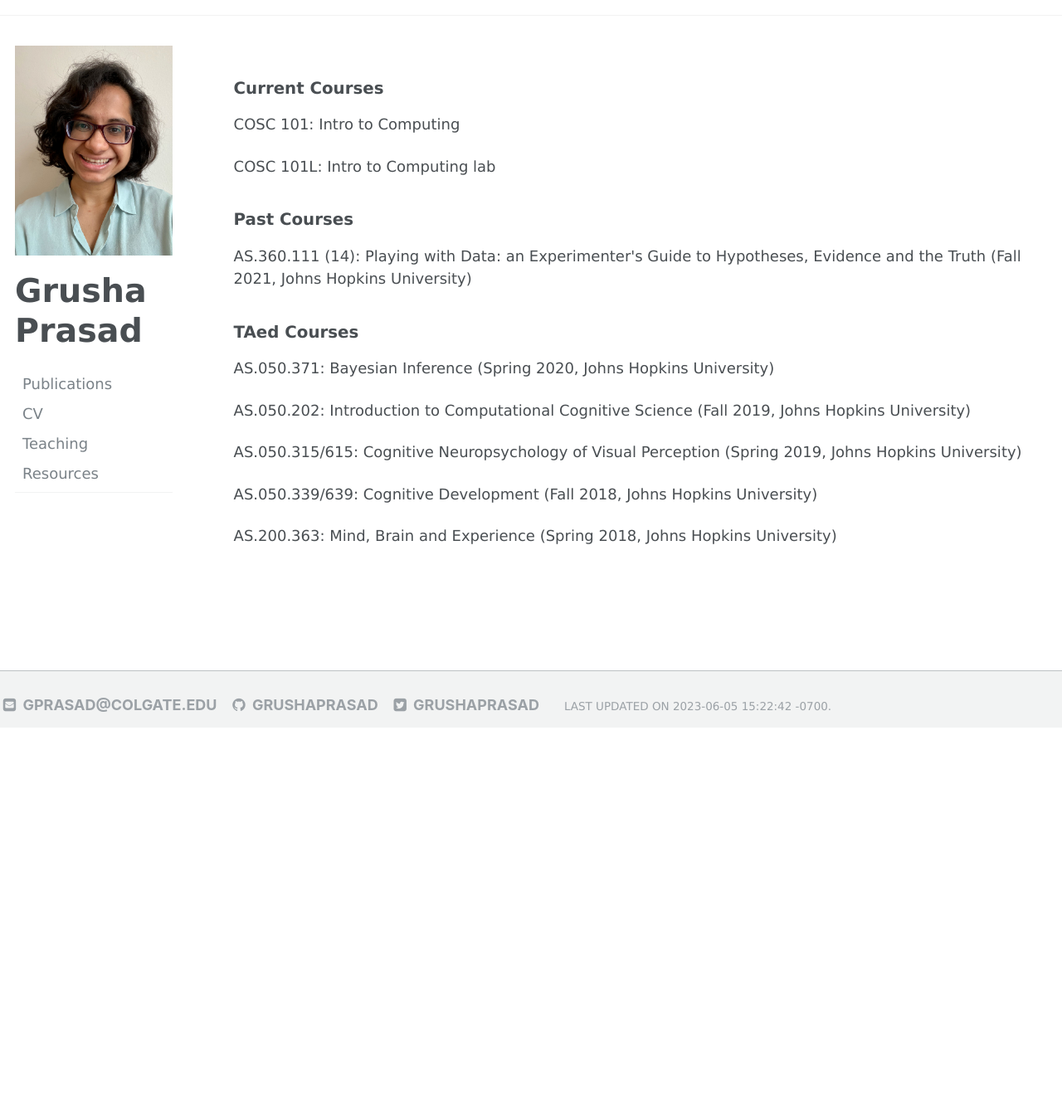
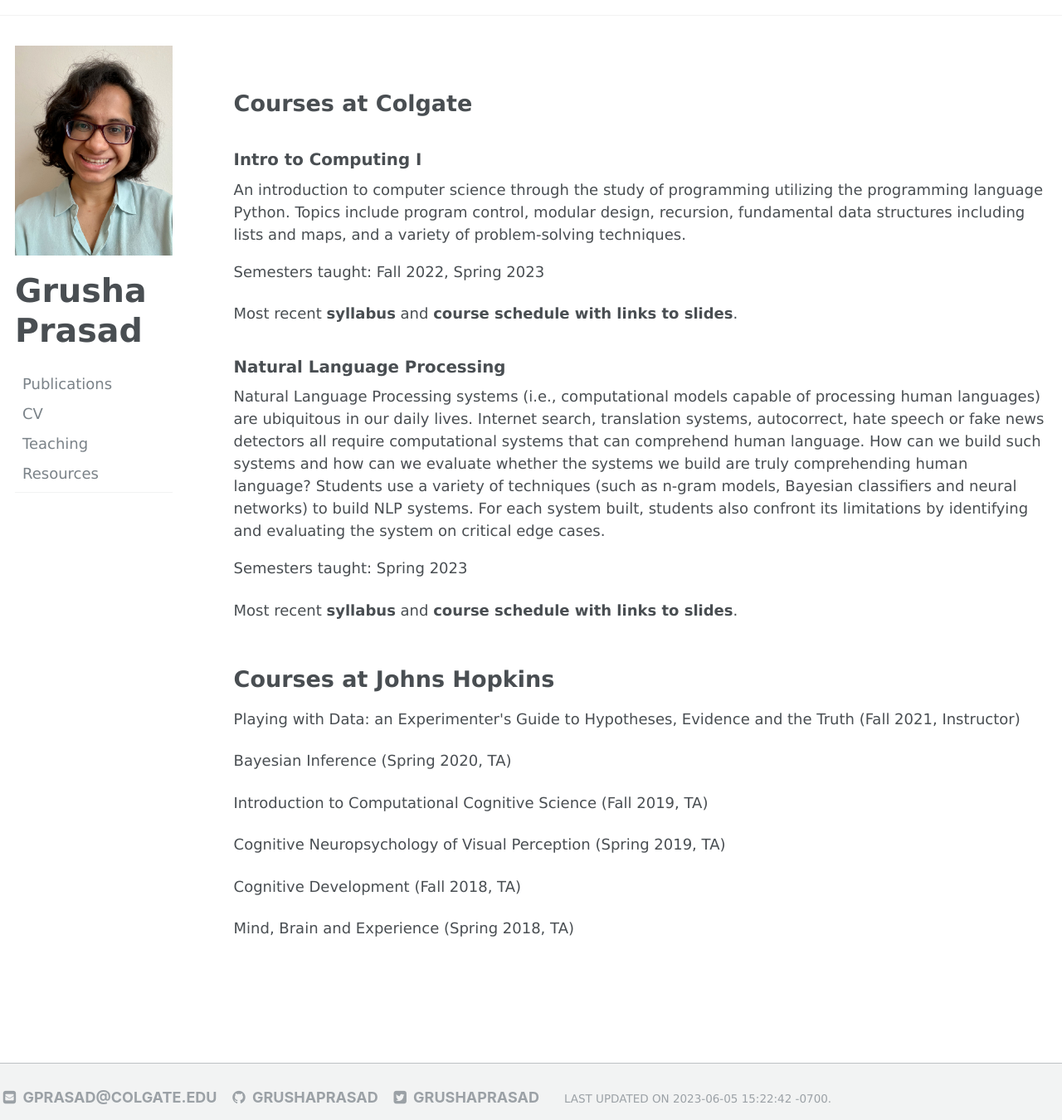
Before and after one commit to grushaprasad/grushaprasad.github.io, a Jekyll site: the page built from _pages/teaching.html, in a window 1280 px wide and 1350 px high. Shown: the whole window at 83% size. Built offline with Jekyll 4.4.1, drawn with Linux system fonts in a browser that asks for light colours.

Commit message:
June 2023 update

```diff
--- a/_pages/cv.html
+++ b/_pages/cv.html
@@ -5,6 +5,6 @@ title: ""
 author_profile: true
 ---
 
-You can download the CV <a href="/files/GrushaPrasad_CV_July2022.pdf" target = "_blank"> [here] </a> if it doesn't automatically show up
+You can download the CV <a href="/files/GrushaPrasad_CV_June2023.pdf" target = "_blank"> [here] </a> if it doesn't automatically show up
 
-<iframe src="/files/GrushaPrasad_CV_July2022.pdf" type="application/pdf" width = "100%" height = "700px">
+<iframe src="/files/GrushaPrasad_CV_June2023.pdf" type="application/pdf" width = "100%" height = "700px">
--- a/_pages/teaching.html
+++ b/_pages/teaching.html
@@ -4,22 +4,36 @@ title: ""
 permalink: /teaching/
 author_profile: true
 ---
+<style>
+a:hover, a:active {
+    color: #5f9ea0;
+    text-decoration: underline;
+}
+</style>
+
+<h2> Courses at Colgate </h2>
 
 
-<h3> Current Courses </h3>
+<h3> <b>Intro to Computing I</b></h3>
+An introduction to computer science through the study of programming utilizing the programming language Python. Topics include program control, modular design, recursion, fundamental data structures including lists and maps, and a variety of problem-solving techniques.
 
-<p> COSC 101: Intro to Computing </p>
+<p>Semesters taught: Fall 2022, Spring 2023</p>
+<p>Most recent <a href= "https://docs.google.com/document/d/112r25j3MWf35-natRj8IlJv5nKHVSjXEQUjfl72uCWE/edit?usp=sharing" target = "_blank"}><b>syllabus</b></a> and <a href= "https://docs.google.com/spreadsheets/d/1BXibNzduZAYspIvNshG01zbppbsUH3cV-NFsdcNlIxs/edit?usp=sharing" target = "_blank"}><b>course schedule with links to slides</b></a>. </p>
 
-<p> COSC 101L: Intro to Computing lab </p>
+<h3> <b>Natural Language Processing</b></h3>
+Natural Language Processing systems (i.e., computational models capable of processing human languages) are ubiquitous in our daily lives. Internet search, translation systems, autocorrect, hate speech or fake news detectors all require computational systems that can comprehend human language. How can we build such systems and how can we evaluate whether the systems we build are truly comprehending human language? Students use a variety of techniques (such as n-gram models, Bayesian classifiers and neural networks) to build NLP systems. For each system built, students also confront its limitations by identifying and evaluating the system on critical edge cases.
 
-<h3> Past Courses </h3>
+<p>Semesters taught: Spring 2023</p>
+<p>Most recent <a href= "https://docs.google.com/document/d/1KBk4ThN7jATEakcBx6g4fBm5Ih3cYyCGWr3_hTCx5yI/edit?usp=sharing" target = "_blank"}><b>syllabus</b></a> and <a href= "https://docs.google.com/spreadsheets/d/1RBNXnmaLbv3WqXpBM8c-a7smPojL1pr8YxDkRml9Ouk/edit?usp=sharing" target = "_blank"}><b>course schedule with links to slides</b></a>. </p>
 
-<p>AS.360.111 (14): Playing with Data: an Experimenter's Guide to Hypotheses, Evidence and the Truth (Fall 2021, Johns Hopkins University)
 
-<h3> TAed Courses </h3>
 
-<p> AS.050.371: Bayesian Inference (Spring 2020, Johns Hopkins University)</p>
-<p> AS.050.202: Introduction to Computational Cognitive Science (Fall 2019, Johns Hopkins University) </p>
-<p> AS.050.315/615: Cognitive Neuropsychology of Visual Perception (Spring 2019, Johns Hopkins University) </p>
-<p> AS.050.339/639: Cognitive Development (Fall 2018, Johns Hopkins University) </p>
-<p> AS.200.363: Mind, Brain and Experience (Spring 2018, Johns Hopkins University) </p>
+
+
+<h2> Courses at Johns Hopkins </h2>
+<p> Playing with Data: an Experimenter's Guide to Hypotheses, Evidence and the Truth (Fall 2021, Instructor)
+<p> Bayesian Inference (Spring 2020, TA)</p>
+<p> Introduction to Computational Cognitive Science (Fall 2019, TA) </p>
+<p> Cognitive Neuropsychology of Visual Perception (Spring 2019, TA) </p>
+<p> Cognitive Development (Fall 2018, TA) </p>
+<p> Mind, Brain and Experience (Spring 2018, TA) </p>
--- a/_sass/_variables.scss
+++ b/_sass/_variables.scss
@@ -36,7 +36,7 @@ $caption-font-family        : $serif;
 $type-size-1                : 2.441em;  // ~39.056px
 $type-size-2                : 1.953em;  // ~31.248px
 $type-size-3                : 2.2em;  //
-$type-size-4                : 1.75em;  // ~25.008px
+$type-size-4                : 1.5em;  // ~25.008px
 $type-size-5                : 1.1em;   // ~20px
 $type-size-6                : 1em;      // ~16px
 $type-size-7                : 0.75em;   // ~12px
```
Also changed, not shown: _pages/about.html (+16 -5 lines), _pages/publications.html (+24 -4 lines), Gemfile.lock, 1 other file.
